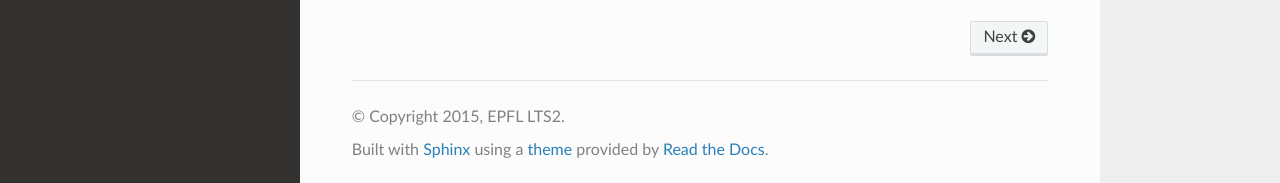
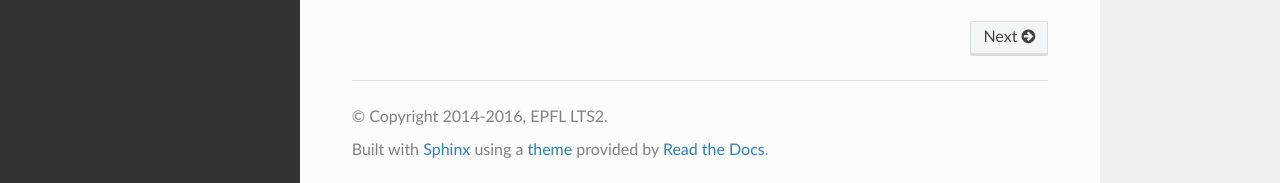
Before and after one commit to epfl-lts2/pygsp, a Sphinx documentation site: the page built from doc/index.rst, in a window 1280 px wide and 900 px high, scrolled down 561 px. Shown: the part 714-897 px from the top of the window. Built offline with Sphinx 7.4.7 and the Read the Docs theme 2.0.0, drawn with Linux system fonts in a browser that asks for light colours.

Commit message:
copyright modification

```diff
--- a/doc/conf.py
+++ b/doc/conf.py
@@ -73,7 +73,7 @@ master_doc = 'index'
 
 # General information about the project.
 project = pygsp.__name__
-copyright = '2015, EPFL LTS2'
+copyright = '2014-2016, EPFL LTS2'
 
 # The version info for the project you're documenting, acts as replacement for
 # |version| and |release|, also used in various other places throughout the
```
